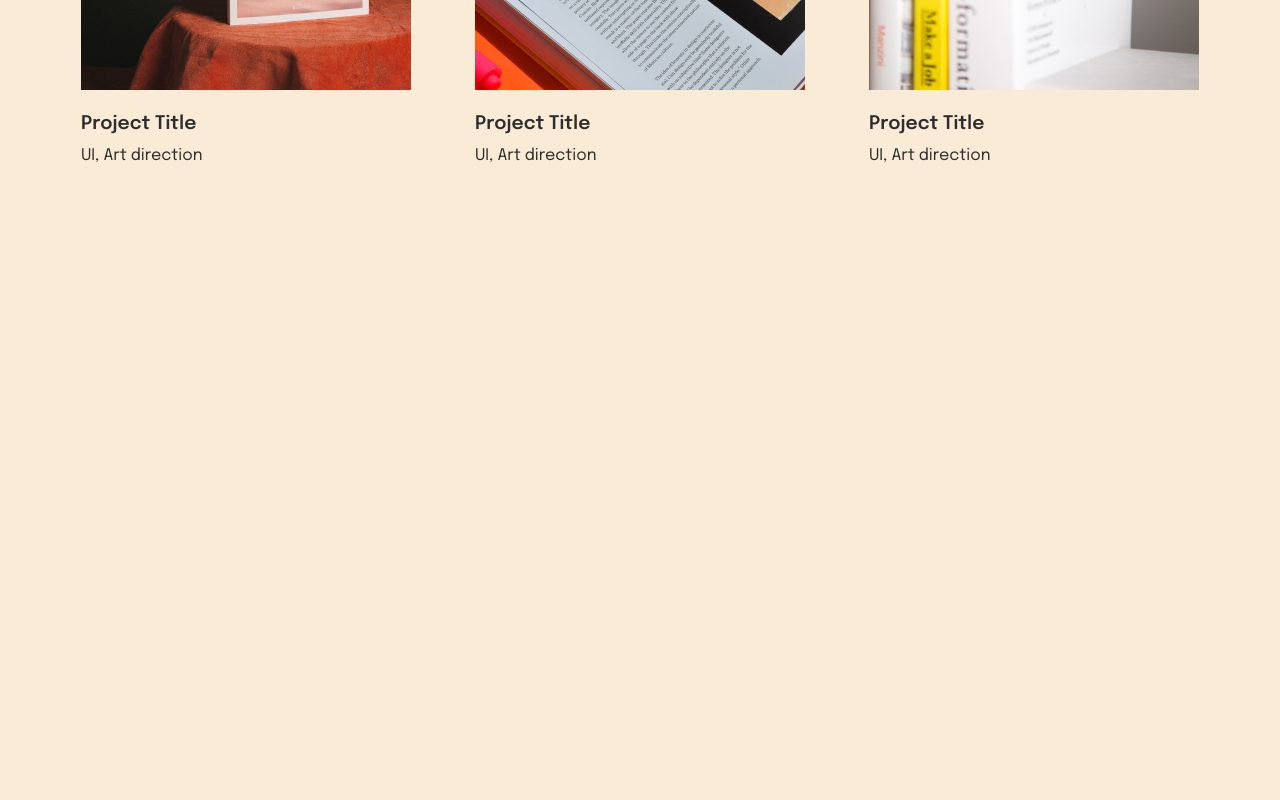
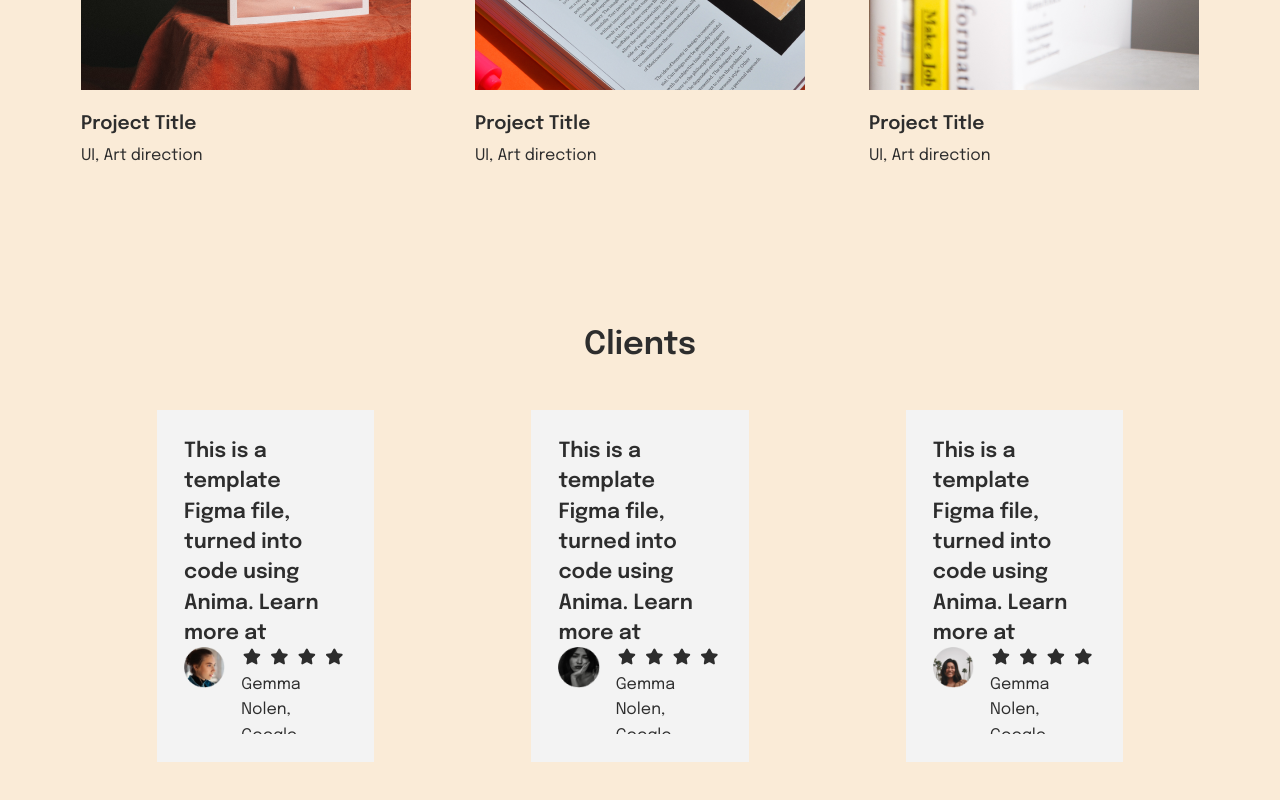
Before and after one commit to Mulleriano/template-portifolio, a Vue app: page / in a window 1280 px wide. Shown: the part 2310-3110 px from the top of the page. Built offline with nearby package versions, Linux system fonts and the light colour scheme.

Commit message:
Criação e estilo da seção de clientes

```diff
--- a/src/components/Clients.vue
+++ b/src/components/Clients.vue
@@ -1,7 +1,58 @@
+<script>
+export default {
+    props: {
+        text: String,
+        userImg: String,
+        userName: String,
+        userCompany: String
+    }
+}
+
+</script>
+
 <template>
+    <div class="container">
+        <div class="avaliacao">
 
+            <p class="text bold">{{ text }}</p>
+
+            <div class="user">
+                <img :src="userImg" alt="Client">
+                <div class="userInfos">
+                    <img src="../assets/clients/stars.svg" alt="estrelas">
+                    <p>
+                        {{ userName }} <br>
+                        {{ userCompany }}
+                    </p>
+                </div>
+            </div>
+        </div>
+    </div>
 </template>
 
 <style scoped>
+.avaliacao {
+    display: flex;
+    flex-direction: column;
+    justify-content: space-between;
+    padding: 1.7rem;
+    background-color: #F3F3F3;
+    width: 17vw;
+    height: 44vh;
+}
+
+.text {
+    font-size: 1.3rem;
+    line-height: 1.9rem;
+}
+
+.user {
+    display: flex;
+}
+
+.user > img {
+    height: min-content;
+    margin-right: 1rem;
+}
 
 </style>
--- /dev/null
+++ b/src/components/ListaClients.vue
@@ -0,0 +1,67 @@
+<script>
+import client1 from '../assets/clients/client1.png';
+import client2 from '../assets/clients/client2.png';
+import client3 from '../assets/clients/client3.png';
+
+import Clients from './Clients.vue';
+
+export default {
+    components: {
+        Clients
+    },
+    data() {
+        return {
+            clients: [
+                {
+                    text: "This is a template Figma file, turned into code using Anima. Learn more at AnimaApp.com",
+                    userImg: client1,
+                    userName: "Gemma Nolen,",
+                    userCompany: "Google"
+                },
+                {
+                    text: "This is a template Figma file, turned into code using Anima. Learn more at AnimaApp.com",
+                    userImg: client2,
+                    userName: "Gemma Nolen,",
+                    userCompany: "Google"
+                },
+                {
+                    text: "This is a template Figma file, turned into code using Anima. Learn more at AnimaApp.com",
+                    userImg: client3,
+                    userName: "Gemma Nolen,",
+                    userCompany: "Google"
+                }
+            ]
+        }
+    }
+}
+
+</script>
+<template>
+    <div class="container">
+        <h2>Clients</h2>
+        <div class="avaliacao">
+            <div v-for="client in clients">
+                <Clients
+                :text="client.text"
+                :userImg="client.userImg"
+                :userName="client.userName"
+                :userCompany="client.userCompany"
+                />
+            </div>
+        </div>
+    </div>
+</template>
+
+<style scoped>
+.avaliacao {
+    display: flex;
+    flex-direction: row;
+    justify-content: space-evenly;
+}
+
+h2 {
+    text-align: center;
+    font-size: 2rem;
+    padding: 7rem 0 3rem 0;
+}
+</style>
--- a/src/components/ListaWorks.vue
+++ b/src/components/ListaWorks.vue
@@ -67,6 +67,7 @@ export default {
     display: flex;
     flex-direction: column;
     align-items: center;
+    padding-bottom: 3rem;
 }
 
 h2 {
--- a/src/views/HomeView.vue
+++ b/src/views/HomeView.vue
@@ -5,6 +5,7 @@ import ListaAbout from '../components/ListaAbout.vue';
 import Works from '../components/Works.vue';
 import ListaWorks from '../components/ListaWorks.vue';
 import Clients from '../components/Clients.vue';
+import ListaClients from '../components/ListaClients.vue';
 
 
 
@@ -15,7 +16,8 @@ export default {
         ListaAbout,
         Works,
         ListaWorks,
-        Clients
+        Clients,
+        ListaClients
     },
 }
 
@@ -56,7 +58,7 @@ export default {
     </section>
 
     <section id="clients">
-        <Clients />
+        <ListaClients />
     </section>
 
     <section id="contact">
```
